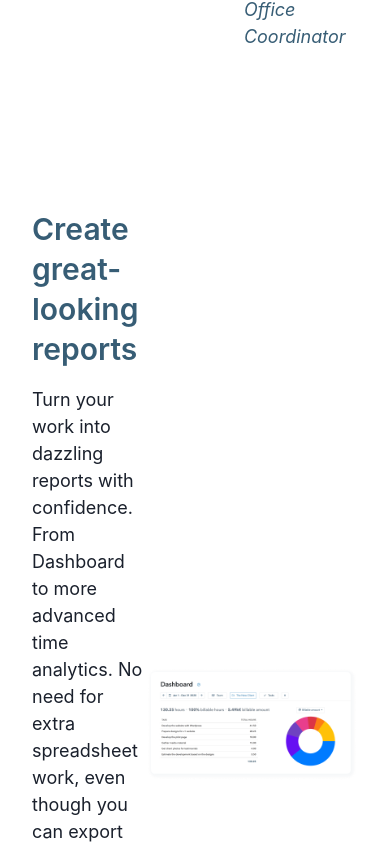
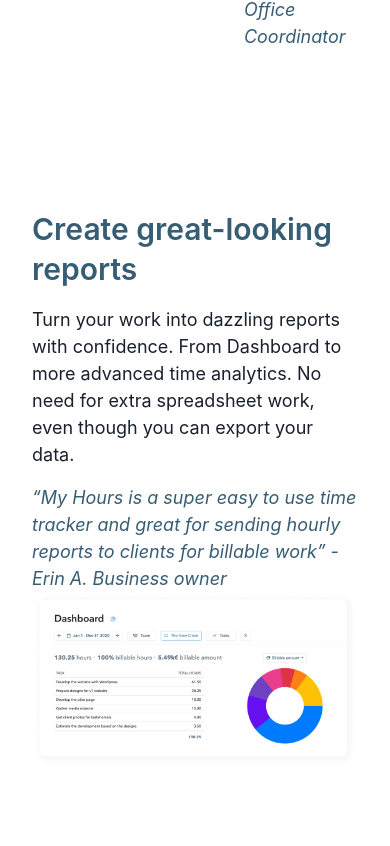
Before and after one commit to Hisam-94/MyHours-clone, a React (Create React App) app in the folder frontend/: page / in a window 390 px wide. Shown: the part 5458-6304 px from the top of the page. Built offline with nearby package versions, Linux system fonts and the light colour scheme.

Commit message:
made report component responsive

```diff
--- a/frontend/src/Components/Home/Reports.jsx
+++ b/frontend/src/Components/Home/Reports.jsx
@@ -7,8 +7,12 @@ import { Link } from "react-router-dom";
 const Reports = () => {
   return (
     <Box>
-      <Flex p="5rem 2rem" alignItems="center">
-        <Box w="35%" textAlign="start">
+      <Flex p="5rem 2rem" alignItems="center"
+    justify={"center"}
+    direction={["column","column","row","row"]}
+    w={["100%",]}
+    >
+        <Box w={["100%","100%","45%","35%"]} textAlign="start">
           <Heading color="#375d75" fontWeight="semibold" mb="1rem">
             Create great-looking reports
           </Heading>
@@ -23,7 +27,7 @@ const Reports = () => {
             owner
           </Text>
         </Box>
-        <Box w="65%">
+        <Box w={["100%","100%","55%","65%"]}>
           <Image src={image} alt="Coordinate_Image" />
         </Box>
       </Flex>
```
